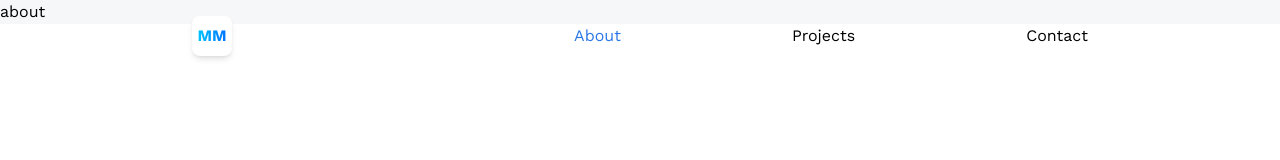
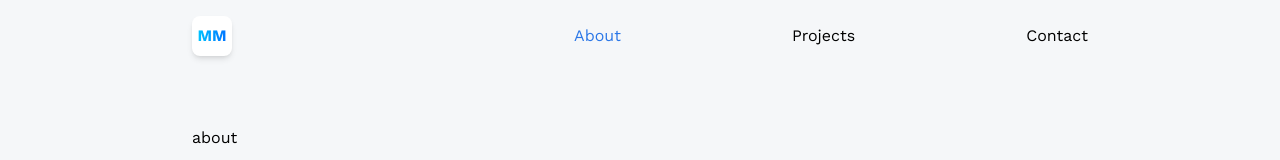
Before and after one commit to Mehak-Mattoo/3d-Portfolio, a React (Vite) app: page /about in a window 1280 px wide. Shown: the top 160 px of the page. Built offline with nearby package versions, Linux system fonts and the light colour scheme.

Commit message:
Creating About page

```diff
--- a/src/pages/About.jsx
+++ b/src/pages/About.jsx
@@ -1,7 +1,7 @@
 import React from "react";
 
 const About = () => {
-  return <div> about</div>;
+  return <section className="max-container"> about</section>;
 };
 
 export default About;
```
